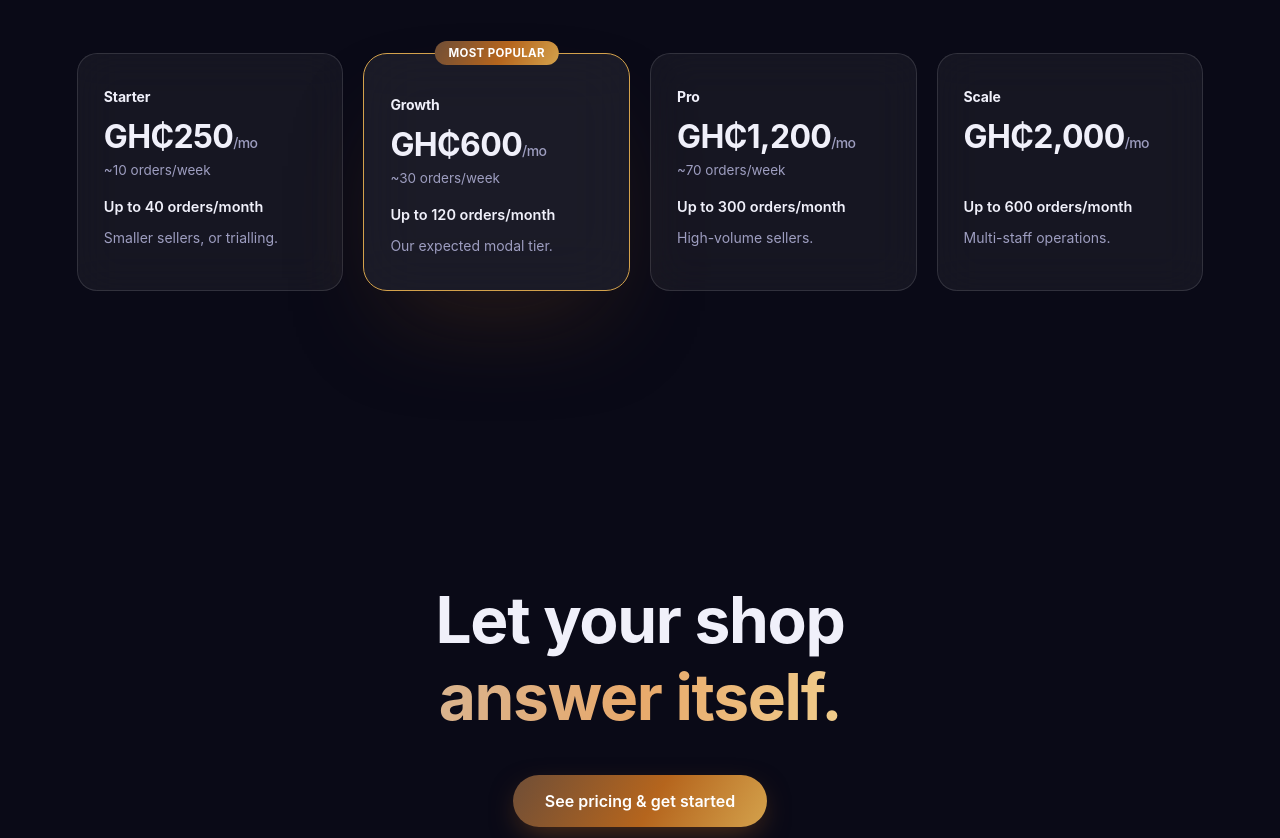
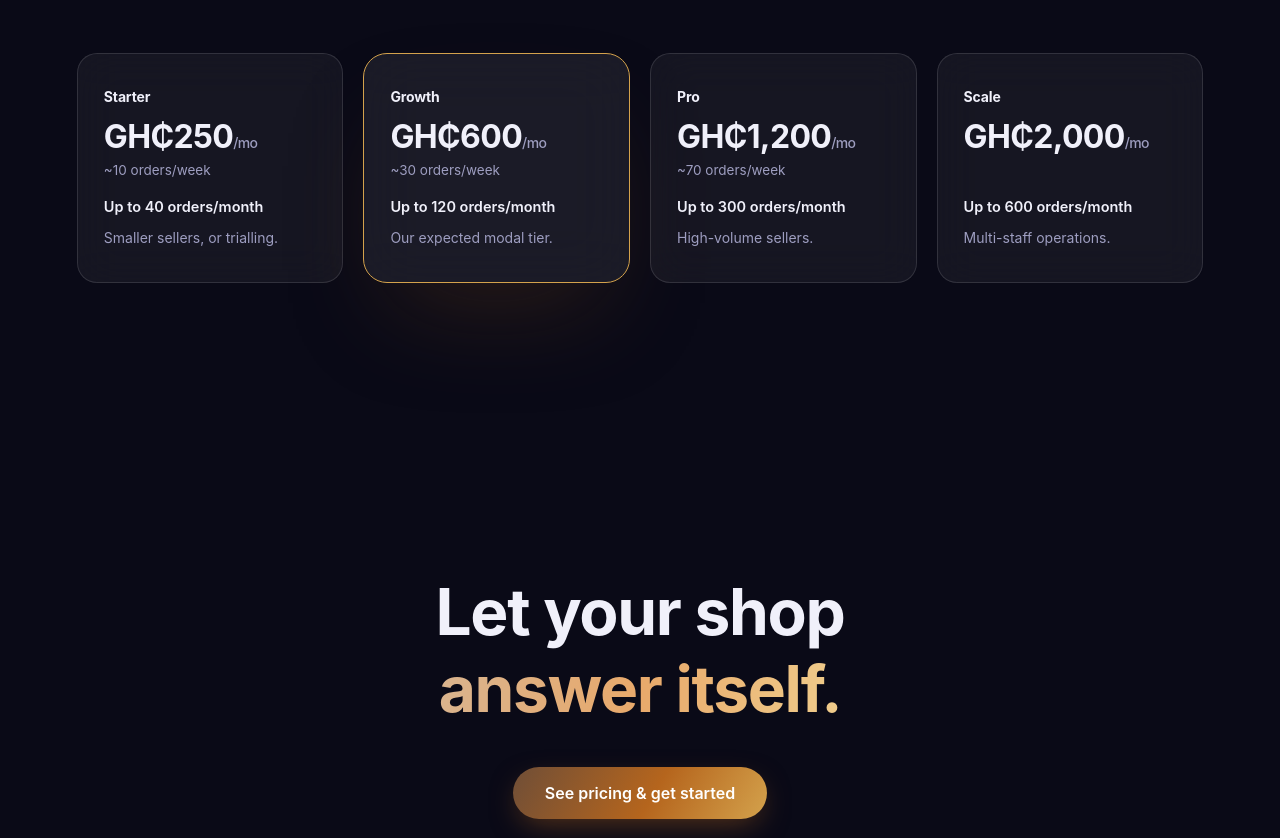
Before and after one commit to ShoplyV2/shoply_landing, a plain HTML site: page index.html in a window 1280 px wide. Shown: the part 5554-6392 px from the top of the page. Drawn offline with Linux system fonts and the light colour scheme.

Commit message:
Remove 'Most popular' badge from Growth pricing tier
Co-authored-by: Cursor <cursoragent@cursor.com>

```diff
--- a/index.html
+++ b/index.html
@@ -491,8 +491,7 @@
         <div style="font-size:14px; line-height:1.5; color:var(--muted);">Smaller sellers, or trialling.</div>
       </div>
       <div class="glass-strong" style="padding:34px 26px; display:flex; flex-direction:column; gap:6px; position:relative; box-shadow:0 50px 100px -30px var(--shadow-purple-strong); border:1.5px solid var(--outline);">
-        <div style="position:absolute; top:-13px; left:50%; transform:translateX(-50%); background:linear-gradient(120deg,var(--brand-a),var(--brand-b) 55%,var(--brand-c)); color:#fff; font-size:11.5px; font-weight:700; letter-spacing:0.03em; text-transform:uppercase; padding:5px 14px; border-radius:980px; white-space:nowrap;">Most popular</div>
-        <div style="font-size:14px; font-weight:700; letter-spacing:-0.01em; margin-bottom:6px; margin-top:8px;">Growth</div>
+        <div style="font-size:14px; font-weight:700; letter-spacing:-0.01em; margin-bottom:6px;">Growth</div>
         <div style="font-size:32px; font-weight:700; letter-spacing:-0.02em;">GH₵600<span style="font-size:14px; font-weight:500; color:var(--muted);">/mo</span></div>
         <div style="font-size:13.5px; color:var(--muted); margin-bottom:14px;">~30 orders/week</div>
         <div style="font-size:14.5px; color:var(--text); font-weight:600; margin-bottom:6px;">Up to 120 orders/month</div>
```
